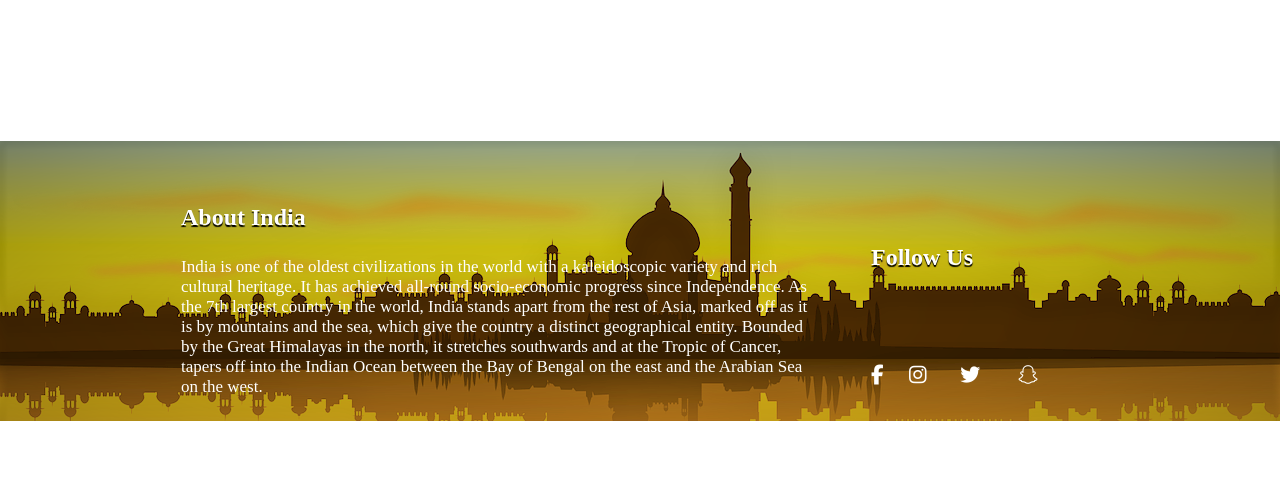
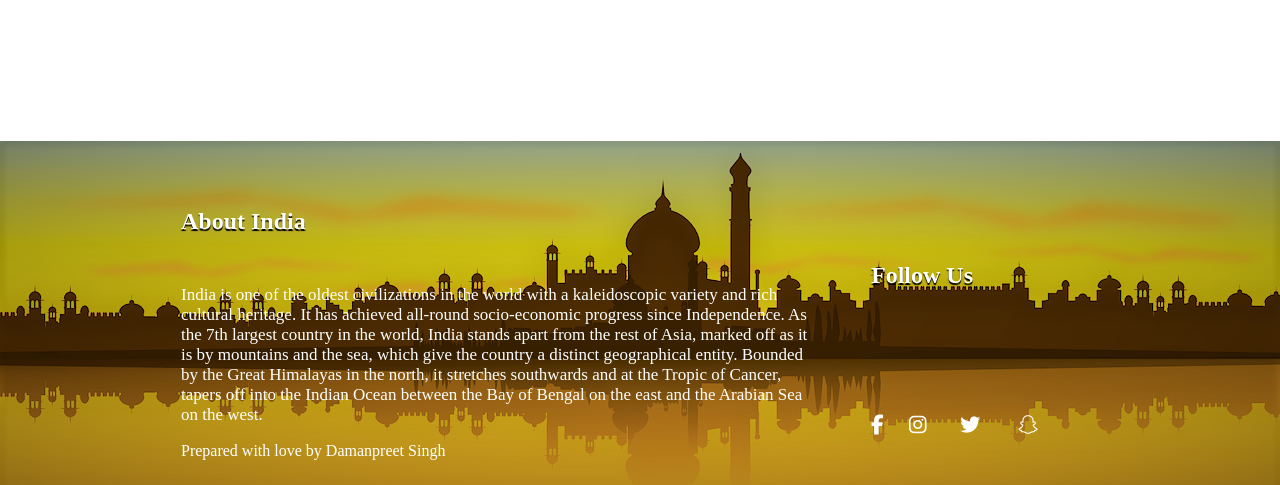
Before and after one commit to daman86999/India-UI, a plain HTML site: page index.html in a window 1280 px wide. Shown: the part 6537-7022 px from the top of the page. Before the commit the page ends 6958 px from the top, so only its background shows below. Drawn offline with Linux system fonts and the light colour scheme; a web font is replaced by a local one.

Commit message:
added fotter

```diff
--- a/index.html
+++ b/index.html
@@ -375,6 +375,7 @@ proident, sunt in culpa qui officia deserunt mollit anim id est laborum.</p>
         <td style="width:49.5%;">
           <p style="font-size: 17px;" >India is one of the oldest civilizations in the world with a kaleidoscopic variety and rich cultural heritage. It has achieved all-round socio-economic progress since Independence. As the 7th largest country in the world, India stands apart from the rest of Asia, marked off as it is by mountains and the sea, which give the country a distinct geographical entity. Bounded by the Great Himalayas in the north, it stretches southwards and at the Tropic of Cancer, tapers off into the Indian Ocean between the Bay of Bengal on the east and the Arabian Sea on the west.
           </p>
+        Prepared with love by Damanpreet Singh
         </td>
 
       </tr>
--- a/x...css
+++ b/x...css
@@ -376,7 +376,7 @@ main .site-title .btn:hover{
       	background-size: cover;
 		width: 100%;
 		color: white;
-		height: 35vh;
+		height: 43vh;
 		display: flex;
 
       }
```
